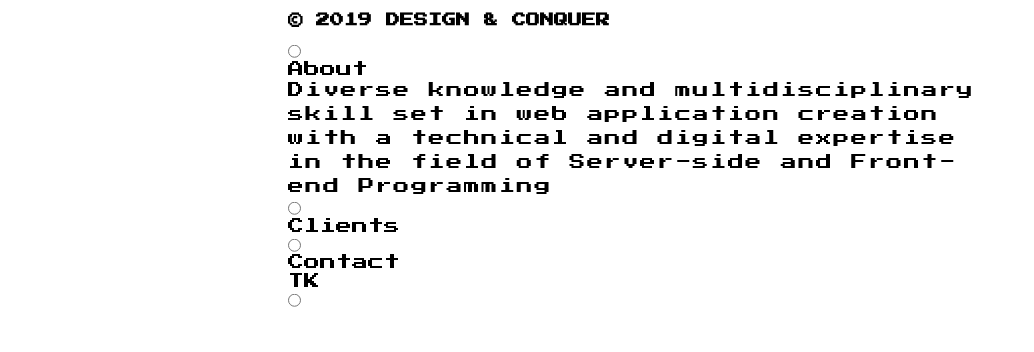
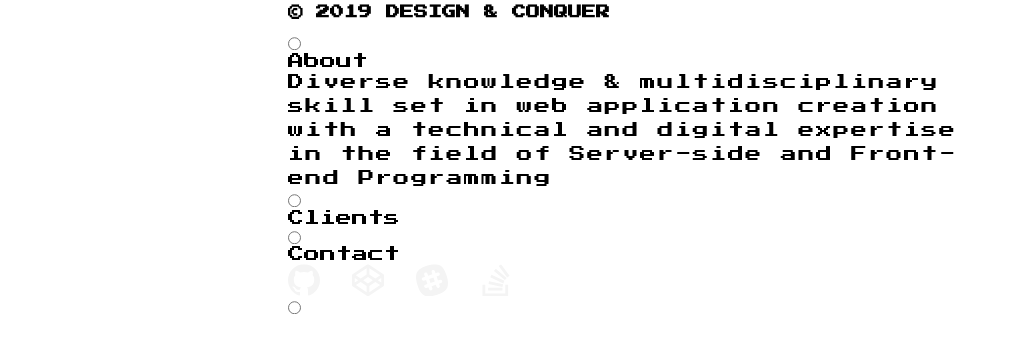
Before and after one commit to acxix92/cortez, a website: page index.html in a window 1280 px wide. Shown: the part 352-704 px from the top of the page, without its empty margins (0-1034 px from the left). Drawn offline with nearby package versions, Linux system fonts and the light colour scheme; files that its build step writes are made by us from their sources; animation ran at ten frames a second; a small style sheet from the web is missing.

Commit message:
contact added and padding adjusted to box content

```diff
--- a/index.html
+++ b/index.html
@@ -58,7 +58,7 @@
               <section class="box">
                 <label class="box-title" for="cb1">About</label>
                 <label class="box-close" for="acc-close"></label>
-                <div class="box-content lh-copy tracked">Diverse knowledge and multidisciplinary skill set in web application creation with a technical and digital expertise in the field of Server-side and Front-end Programming</div>
+                <div class="box-content lh-copy tracked">Diverse knowledge &amp; multidisciplinary skill set in web application creation with a technical and digital expertise in the field of Server-side and Front-end Programming</div>
               </section>
               <input type="radio" name="accordion" id="cb2" />
               <section class="box">
@@ -71,7 +71,28 @@
               <section class="box">
                 <label class="box-title" for="cb3">Contact</label>
                 <label class="box-close" for="acc-close"></label>
-                <div class="box-content">TK</div>
+                <div class="box-content">
+                  <a class="link near-white hover-silver dib h2 w2 mr3" href="mailto:alex@cortez.cc" title="GitHub" target="_blank">
+                    <svg fill="currentColor" xmlns="http://www.w3.org/2000/svg" viewBox="0 0 16 16" fill-rule="evenodd" clip-rule="evenodd" stroke-linejoin="round" stroke-miterlimit="1.414">
+                      <path d="M8 0C3.58 0 0 3.582 0 8c0 3.535 2.292 6.533 5.47 7.59.4.075.547-.172.547-.385 0-.19-.007-.693-.01-1.36-2.226.483-2.695-1.073-2.695-1.073-.364-.924-.89-1.17-.89-1.17-.725-.496.056-.486.056-.486.803.056 1.225.824 1.225.824.714 1.223 1.873.87 2.33.665.072-.517.278-.87.507-1.07-1.777-.2-3.644-.888-3.644-3.953 0-.873.31-1.587.823-2.147-.083-.202-.358-1.015.077-2.117 0 0 .672-.215 2.2.82.638-.178 1.323-.266 2.003-.27.68.004 1.364.092 2.003.27 1.527-1.035 2.198-.82 2.198-.82.437 1.102.163 1.915.08 2.117.513.56.823 1.274.823 2.147 0 3.073-1.87 3.75-3.653 3.947.287.246.543.735.543 1.48 0 1.07-.01 1.933-.01 2.195 0 .215.144.463.55.385C13.71 14.53 16 11.534 16 8c0-4.418-3.582-8-8-8" /></svg>
+                  </a>
+                  <a class="link hover-silver near-white dib h2 w2 mr3" href="https://codepen.io/acxix92" target="_blank" title="CodePen">
+                    <svg fill="currentColor" xmlns="http://www.w3.org/2000/svg" viewBox="0 0 16 16" fill-rule="evenodd" clip-rule="evenodd" stroke-linejoin="round" stroke-miterlimit="1.414">
+                      <path d="M15.988 5.443c-.004-.02-.007-.04-.012-.058l-.01-.033c-.006-.017-.012-.034-.02-.05-.003-.012-.01-.023-.014-.034l-.023-.045-.02-.032-.03-.04-.024-.03c-.01-.013-.022-.026-.034-.038l-.027-.027-.04-.032-.03-.024-.012-.01L8.38.117c-.23-.155-.53-.155-.76 0L.305 4.99.296 5c-.012.007-.022.015-.032.023-.014.01-.027.02-.04.032l-.027.027-.034.037-.024.03-.03.04c-.006.012-.013.022-.02.033l-.023.045-.015.034c-.007.016-.012.033-.018.05l-.01.032c-.005.02-.01.038-.012.058l-.006.03C.002 5.5 0 5.53 0 5.56v4.875c0 .03.002.06.006.09l.007.03c.003.02.006.04.013.058l.01.033c.006.018.01.035.018.05l.015.033c.006.016.014.03.023.047l.02.03c.008.016.018.03.03.042.007.01.014.02.023.03.01.012.02.025.034.036.01.01.018.02.028.026l.04.033.03.023.01.01 7.31 4.876c.116.078.248.117.382.116.134 0 .266-.04.38-.116l7.314-4.875.01-.01c.012-.007.022-.015.032-.023.014-.01.027-.02.04-.032l.027-.027.034-.037.024-.03.03-.04.02-.032.023-.046.015-.033.018-.052.01-.033c.005-.02.01-.038.013-.058 0-.01.003-.02.004-.03.004-.03.006-.06.006-.09V5.564c0-.03-.002-.06-.006-.09l-.007-.03zM8 9.626L5.568 8 8 6.374 10.432 8 8 9.626zM7.312 5.18l-2.98 1.993-2.406-1.61 5.386-3.59v3.206zM3.095 8l-1.72 1.15v-2.3L3.095 8zm1.237.828l2.98 1.993v3.208l-5.386-3.59 2.406-1.61zm4.355 1.993l2.98-1.993 2.407 1.61-5.387 3.59v-3.206zM12.905 8l1.72-1.15v2.3L12.905 8zm-1.237-.827L8.688 5.18V1.97l5.386 3.59-2.406 1.61z" fill-rule="nonzero" /></svg>
+                  </a>
+                  <a class="link hover-silver near-white dib h2 w2 mr3" href="mailto:alex@cortez.cc" title="slack">
+                    <svg fill="currentColor" xmlns="http://www.w3.org/2000/svg" viewBox="0 0 16 16" fill-rule="evenodd" clip-rule="evenodd" stroke-linejoin="round" stroke-miterlimit="1.414">
+                      <g fill-rule="nonzero">
+                        <path d="M6.586 7.33l.69 2.057 2.137-.716-.69-2.056-2.137.716z" />
+                        <path d="M12.55 9.37l-1.037.347.36 1.073c.145.434-.09.904-.524 1.05-.096.03-.19.045-.287.042-.338-.01-.65-.226-.765-.566l-.36-1.072-2.138.716.36 1.072c.145.435-.09.905-.523 1.05-.096.032-.192.045-.286.043-.34-.01-.65-.226-.764-.566l-.36-1.075-1.037.348c-.096.03-.19.045-.286.042-.34-.008-.65-.226-.765-.565-.146-.434.09-.904.522-1.05L5.7 9.914l-.69-2.058-1.037.347c-.094.032-.19.045-.285.043-.338-.01-.65-.226-.765-.566-.145-.434.09-.904.523-1.05l1.037-.347-.36-1.073c-.145-.434.09-.904.524-1.05.435-.145.905.09 1.05.524l.36 1.072 2.137-.716-.36-1.072c-.144-.435.09-.905.524-1.05.435-.145.906.09 1.05.523l.36 1.075 1.037-.347c.434-.146.904.088 1.05.522.145.434-.09.904-.523 1.05l-1.037.347.69 2.057 1.036-.347c.435-.145.905.09 1.05.523.146.434-.09.904-.522 1.05zm2.78-3.57C13.68.304 11.298-.98 5.8.67.304 2.32-.98 4.7.67 10.2c1.65 5.497 4.03 6.78 9.53 5.13 5.497-1.65 6.78-4.03 5.13-9.53z" />
+                      </g>
+                    </svg>
+                  </a>
+                  <a class="link hover-silver near-white dib h2 w2 mr3" href="mailto:alex@cortez.cc" title="Stack Overflow">
+                    <svg fill="currentColor" xmlns="http://www.w3.org/2000/svg" viewBox="0 0 16 16" fill-rule="evenodd" clip-rule="evenodd" stroke-linejoin="round" stroke-miterlimit="1.414">
+                      <path d="M12.658 14.577v-4.27h1.423V16H1.23v-5.693H2.65v4.27h10.006zm-8.583-1.423h7.16V11.73h-7.16v1.424zm.173-3.235l6.987 1.465.3-1.38L4.55 8.54l-.302 1.38zm.906-3.365l6.47 3.02.602-1.295-6.47-3.02-.602 1.295zm1.81-3.19l5.478 4.57.906-1.078-5.477-4.57-.905 1.077zM10.502 0L9.338.863l4.27 5.735 1.164-.862L10.5 0z" /></svg>
+                  </a>
+                </div>
               </section>
 
               <input type="radio" name="accordion" id="acc-close" />
--- a/src/css/style.css
+++ b/src/css/style.css
@@ -200,7 +200,7 @@ p {
 
 .box-content {
   width: calc(100% - 40px);
-  padding: 30px 20px;
+  padding: 6px 12px;
   font-size: 8pt;
   color: #EAE9DD;
   display: none;
```
